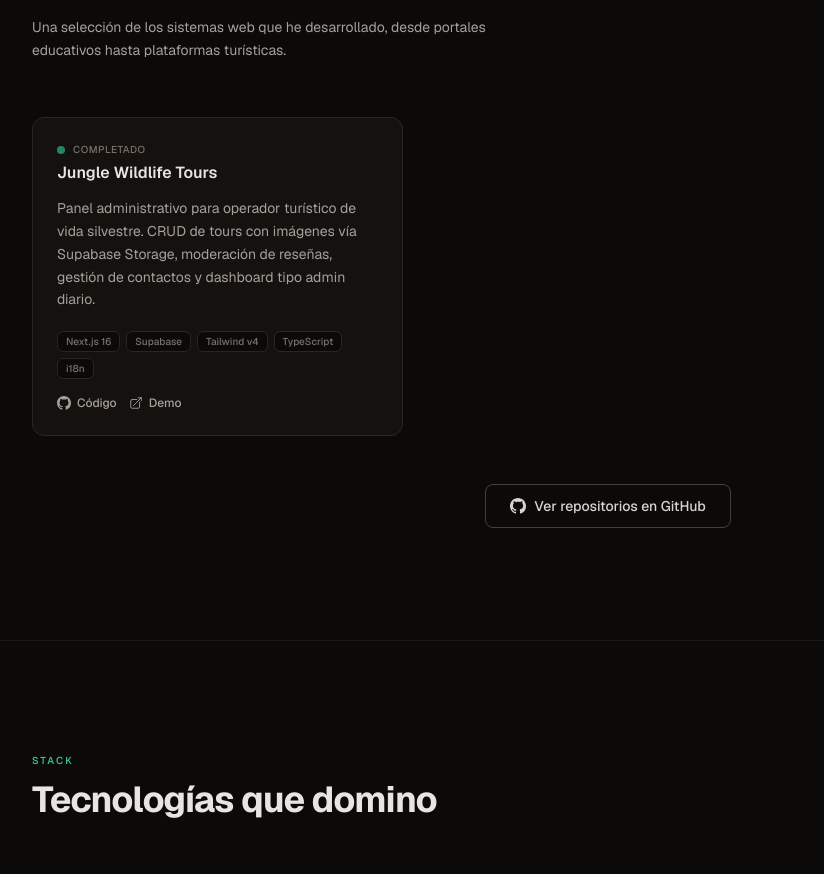
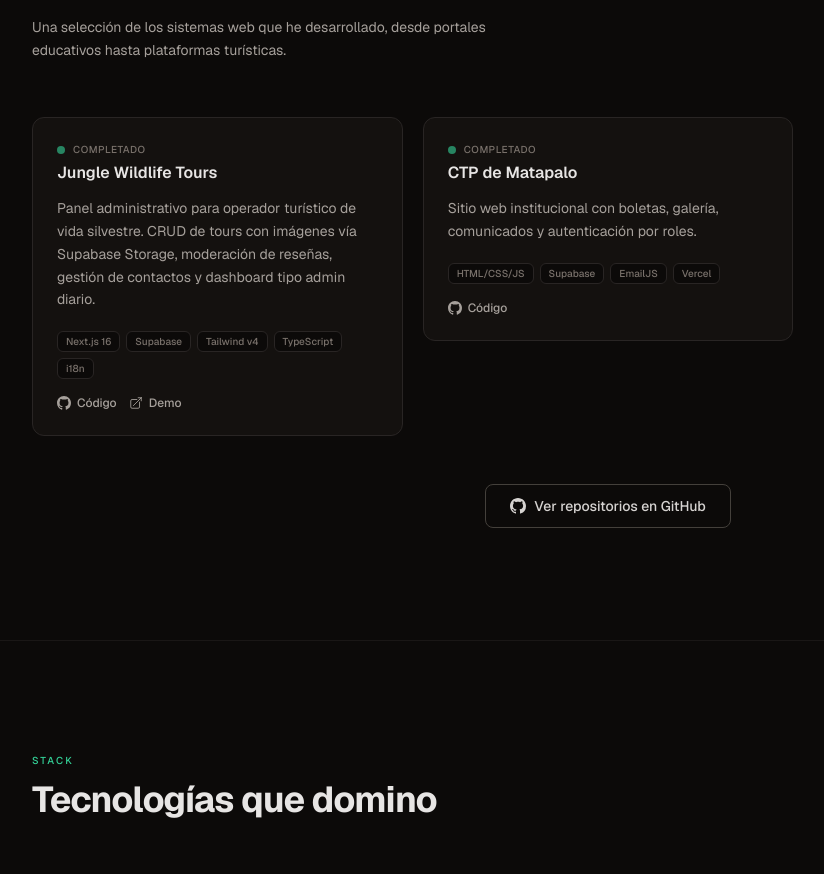
Before and after one commit to greikol4321-hub/portafolio, a Next.js app: page / in a window 1280 px wide. Shown: the part 1844-2718 px from the top of the page, without its empty margins (32-856 px from the left). Built offline with nearby package versions, Linux system fonts and the light colour scheme.

Commit message:
feat: agregar proyecto ctp de matapalo

```diff
--- a/src/app/page.js
+++ b/src/app/page.js
@@ -11,6 +11,14 @@ const projects = [
     tags: ["Next.js 16", "Supabase", "Tailwind v4", "TypeScript", "i18n"],
     href: "https://github.com/greikol4321-hub/jungle-wildlife-tours",
     hrefDemo: "https://jungle-wildlife-tours.vercel.app",
+    status: "Completado",
+  },
+  {
+    title: "CTP de Matapalo",
+    description:
+      "Sitio web institucional con boletas, galería, comunicados y autenticación por roles.",
+    tags: ["HTML/CSS/JS", "Supabase", "EmailJS", "Vercel"],
+    href: "https://github.com/melissafrutosumana-ctrl/Cole",
     status: "Completado",
   },
 ];
```
